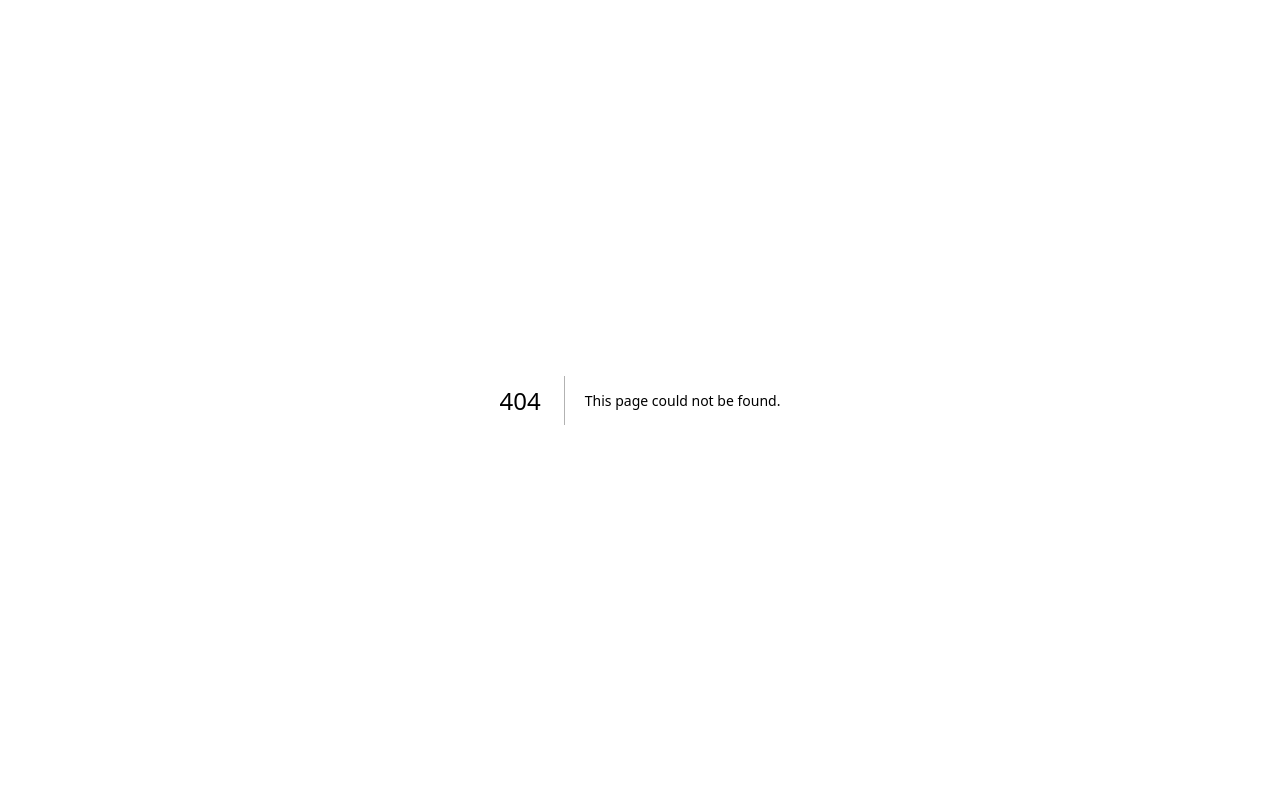
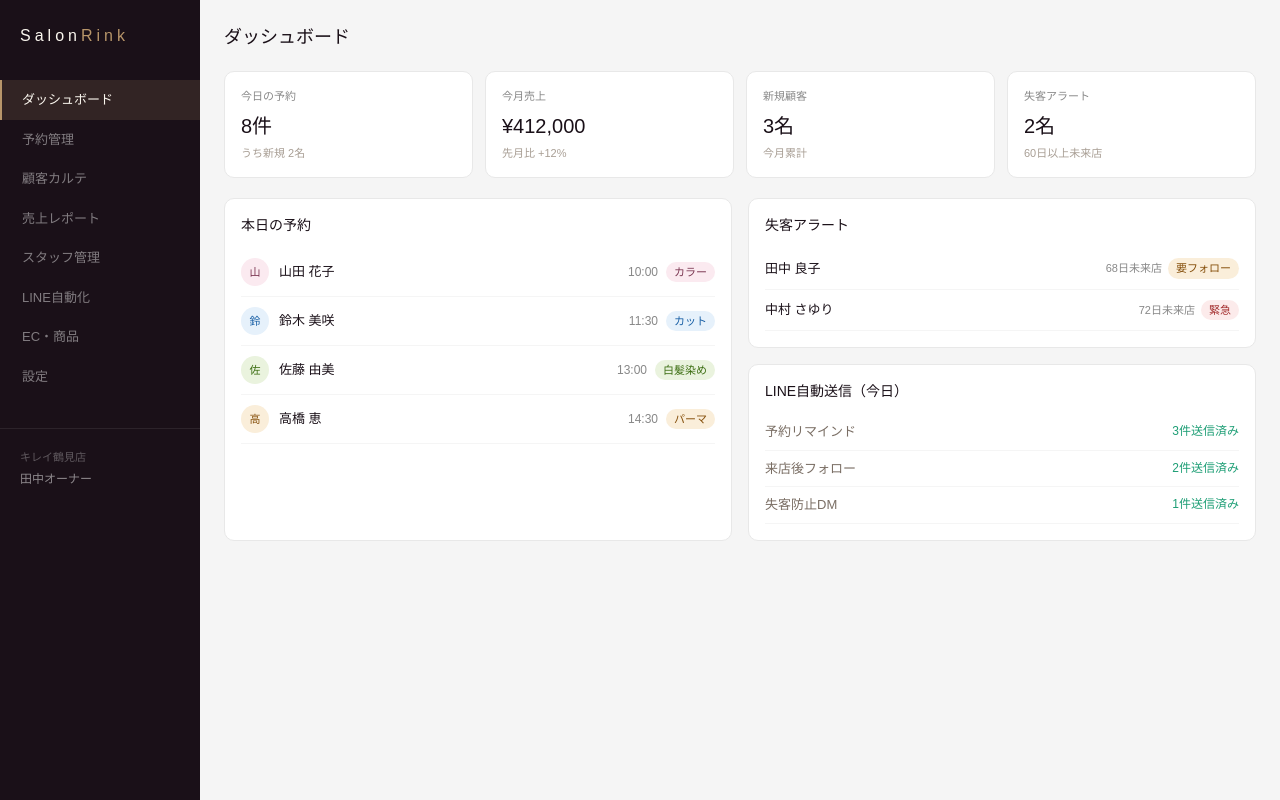
Before and after one commit to okuwabara07-gif/salonrink, a Next.js app: page /salon in a window 1280 px wide. Before the commit this address had no page. Built offline with nearby package versions, Linux system fonts and the light colour scheme.

Commit message:
Add salon management page

```diff
--- /dev/null
+++ b/app/salon/page.tsx
@@ -0,0 +1,105 @@
+export default function SalonPage() {
+  return (
+    <main style={{minHeight:'100vh',background:'#F5F5F5',fontFamily:'sans-serif',display:'flex'}}>
+      <aside style={{width:200,background:'#1A1018',padding:'24px 0',flexShrink:0}}>
+        <div style={{fontSize:16,fontWeight:300,letterSpacing:4,color:'#FAF6EE',padding:'0 20px',marginBottom:32}}>
+          Salon<span style={{color:'#B8966A'}}>Rink</span>
+        </div>
+        {[
+          {label:'ダッシュボード',active:true},
+          {label:'予約管理'},
+          {label:'顧客カルテ'},
+          {label:'売上レポート'},
+          {label:'スタッフ管理'},
+          {label:'LINE自動化'},
+          {label:'EC・商品'},
+          {label:'設定'},
+        ].map(item => (
+          <div key={item.label} style={{
+            padding:'10px 20px',fontSize:13,cursor:'pointer',
+            color:item.active?'#FAF6EE':'rgba(255,255,255,0.45)',
+            background:item.active?'rgba(184,150,106,.15)':'transparent',
+            borderLeft:item.active?'2px solid #B8966A':'2px solid transparent',
+          }}>
+            {item.label}
+          </div>
+        ))}
+        <div style={{marginTop:'auto',padding:'20px',borderTop:'1px solid rgba(255,255,255,.08)',marginTop:32}}>
+          <div style={{fontSize:11,color:'rgba(255,255,255,0.3)',marginBottom:4}}>キレイ鶴見店</div>
+          <div style={{fontSize:12,color:'rgba(255,255,255,0.5)'}}>田中オーナー</div>
+        </div>
+      </aside>
+      <div style={{flex:1,padding:24,overflowY:'auto'}}>
+        <h1 style={{fontSize:18,fontWeight:500,color:'#1A1018',marginBottom:20}}>ダッシュボード</h1>
+        <div style={{display:'grid',gridTemplateColumns:'repeat(4,1fr)',gap:12,marginBottom:20}}>
+          {[
+            {label:'今日の予約',value:'8件',sub:'うち新規 2名'},
+            {label:'今月売上',value:'¥412,000',sub:'先月比 +12%'},
+            {label:'新規顧客',value:'3名',sub:'今月累計'},
+            {label:'失客アラート',value:'2名',sub:'60日以上未来店'},
+          ].map(c => (
+            <div key={c.label} style={{background:'#fff',borderRadius:10,padding:'16px',border:'1px solid #E8E8E8'}}>
+              <div style={{fontSize:11,color:'#888',marginBottom:6}}>{c.label}</div>
+              <div style={{fontSize:20,fontWeight:500,color:'#1A1018'}}>{c.value}</div>
+              <div style={{fontSize:11,color:'#A89E94',marginTop:4}}>{c.sub}</div>
+            </div>
+          ))}
+        </div>
+        <div style={{display:'grid',gridTemplateColumns:'1fr 1fr',gap:16}}>
+          <div style={{background:'#fff',borderRadius:10,padding:16,border:'1px solid #E8E8E8'}}>
+            <h2 style={{fontSize:14,fontWeight:500,marginBottom:12,color:'#1A1018'}}>本日の予約</h2>
+            {[
+              {name:'山田 花子',time:'10:00',menu:'カラー',color:'#FBEAF0',text:'#7A3550'},
+              {name:'鈴木 美咲',time:'11:30',menu:'カット',color:'#E6F1FB',text:'#185FA5'},
+              {name:'佐藤 由美',time:'13:00',menu:'白髪染め',color:'#EAF3DE',text:'#3B6D11'},
+              {name:'高橋 恵',time:'14:30',menu:'パーマ',color:'#FAEEDA',text:'#854F0B'},
+            ].map(a => (
+              <div key={a.name} style={{display:'flex',justifyContent:'space-between',alignItems:'center',padding:'10px 0',borderBottom:'1px solid #F5F5F5',fontSize:13}}>
+                <div style={{display:'flex',alignItems:'center',gap:10}}>
+                  <div style={{width:28,height:28,borderRadius:'50%',background:a.color,display:'flex',alignItems:'center',justifyContent:'center',fontSize:11,color:a.text,fontWeight:500}}>
+                    {a.name[0]}
+                  </div>
+                  <span style={{color:'#1A1018'}}>{a.name}</span>
+                </div>
+                <div style={{display:'flex',gap:8,alignItems:'center'}}>
+                  <span style={{color:'#888',fontSize:12}}>{a.time}</span>
+                  <span style={{padding:'2px 8px',background:a.color,color:a.text,borderRadius:20,fontSize:11}}>{a.menu}</span>
+                </div>
+              </div>
+            ))}
+          </div>
+          <div>
+            <div style={{background:'#fff',borderRadius:10,padding:16,border:'1px solid #E8E8E8',marginBottom:16}}>
+              <h2 style={{fontSize:14,fontWeight:500,marginBottom:12,color:'#1A1018'}}>失客アラート</h2>
+              {[
+                {name:'田中 良子',days:68,status:'要フォロー'},
+                {name:'中村 さゆり',days:72,status:'緊急'},
+              ].map(a => (
+                <div key={a.name} style={{display:'flex',justifyContent:'space-between',alignItems:'center',padding:'10px 0',borderBottom:'1px solid #F5F5F5',fontSize:13}}>
+                  <span style={{color:'#1A1018'}}>{a.name}</span>
+                  <div style={{display:'flex',gap:6,alignItems:'center'}}>
+                    <span style={{color:'#888',fontSize:11}}>{a.days}日未来店</span>
+                    <span style={{padding:'2px 8px',background:a.status==='緊急'?'#FCEBEB':'#FAEEDA',color:a.status==='緊急'?'#A32D2D':'#854F0B',borderRadius:20,fontSize:11}}>{a.status}</span>
+                  </div>
+                </div>
+              ))}
+            </div>
+            <div style={{background:'#fff',borderRadius:10,padding:16,border:'1px solid #E8E8E8'}}>
+              <h2 style={{fontSize:14,fontWeight:500,marginBottom:12,color:'#1A1018'}}>LINE自動送信（今日）</h2>
+              {[
+                {type:'予約リマインド',count:'3件送信済み'},
+                {type:'来店後フォロー',count:'2件送信済み'},
+                {type:'失客防止DM',count:'1件送信済み'},
+              ].map(l => (
+                <div key={l.type} style={{display:'flex',justifyContent:'space-between',padding:'8px 0',borderBottom:'1px solid #F5F5F5',fontSize:13}}>
+                  <span style={{color:'#7A6E64'}}>{l.type}</span>
+                  <span style={{color:'#1D9E75',fontWeight:500,fontSize:12}}>{l.count}</span>
+                </div>
+              ))}
+            </div>
+          </div>
+        </div>
+      </div>
+    </main>
+  )
+}
```
